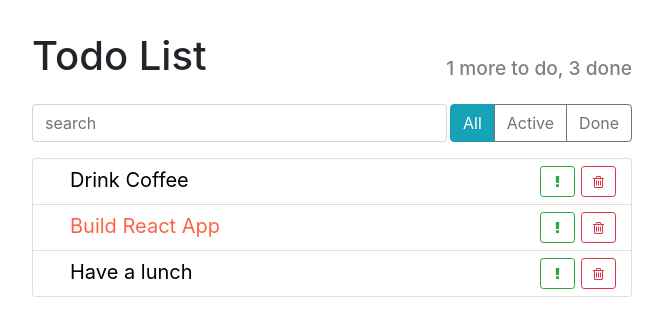
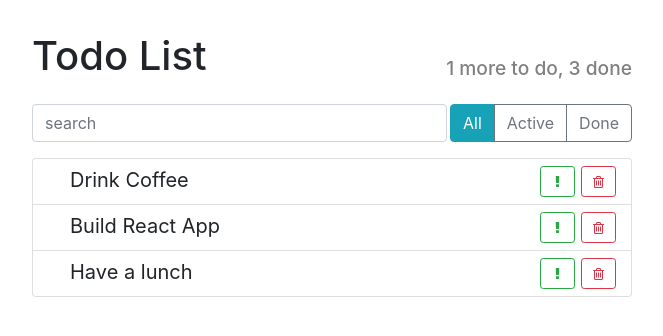
Before and after one commit to EvgenyMinin/React_ToDo, a React (Create React App) app: page / in a window 1280 px wide. Shown: the top 336 px of the page, without its empty margins (308-971 px from the left). Built offline with nearby package versions, Linux system fonts and the light colour scheme.

Commit message:
add: event handling (done, important, delete)

```diff
--- a/src/components/App/App.jsx
+++ b/src/components/App/App.jsx
@@ -7,12 +7,30 @@ import 'bootstrap/dist/css/bootstrap.css';
 import './App.scss';
 
 class App extends Component {
+
+    state = {
+        todoDataArray: [
+            { id: 1, label: 'Drink Coffee', isImportant: false },
+            { id: 2, label: 'Build React App', isImportant: true },
+            { id: 3, label: 'Have a lunch', isImportant: false },
+        ]
+    }
+
+    handleDeleteItem = (id) => {
+        this.setState(({todoDataArray}) => {
+            const index = todoDataArray.findIndex(el => el.id === id);
+            const newArray = [
+                ...todoDataArray.slice(0, index),
+                ...todoDataArray.slice(index + 1)
+            ]
+            return {
+                todoDataArray: newArray
+            };
+        })
+    }
+
     render() {
-        const todoDataArray = [
-            { id: 1, label: 'Drink Coffee', important: false },
-            { id: 2, label: 'Build React App', important: true },
-            { id: 3, label: 'Have a lunch', important: false },
-        ];
+        const {todoDataArray} = this.state;
         return (
             <div className="todo-app">
                 <AppHeader todo={1} done={3} />
@@ -20,7 +38,10 @@ class App extends Component {
                     <SearchPanel />
                     <ItemStatusFilter />
                 </div>
-                <TodoList todoDataArray={todoDataArray} />
+                <TodoList
+                    todoDataArray={todoDataArray}
+                    onDeleted={this.handleDeleteItem}
+                />
             </div>
 
 
--- a/src/components/ItemStatusFilter/ItemStatusFilter.jsx
+++ b/src/components/ItemStatusFilter/ItemStatusFilter.jsx
@@ -1,6 +1,8 @@
-import React from 'react';
+import React, { Component } from 'react';
 
-const ItemStatusFilter = () => {
+class ItemStatusFilter extends Component {
+    state = {  }
+    render() {
         return (
             <div className="btn-group">
                 <button className="btn btn-info">All</button>
@@ -9,5 +11,6 @@ const ItemStatusFilter = () => {
             </div>
         );
     }
+}
 
 export default ItemStatusFilter;
--- a/src/components/TodoList/TodoList.jsx
+++ b/src/components/TodoList/TodoList.jsx
@@ -2,19 +2,18 @@ import React from 'react';
 import TodoListItem from '../TodoListItem';
 import './TodoList.scss';
 
-const TodoList = ({todoDataArray}) => {
-
+const TodoList = ({ todoDataArray, onDeleted }) => {
     const elements = todoDataArray.map(item => {
         return (
             <li key={item.id} className="list-group-item todo-list-item">
                 <TodoListItem
                     label={item.label}
                     important={item.important}
+                    onDeleted = {() => onDeleted(item.id)}
                 />
             </li>
         )
     });
-
     return (
         <ul className="list-group todo-list">
             {elements}
--- a/src/components/TodoListItem/TodoListItem.jsx
+++ b/src/components/TodoListItem/TodoListItem.jsx
@@ -1,29 +1,56 @@
-import React from 'react';
+import React, { Component } from 'react';
 import './TodoListItem.scss';
 
-const TodoListItem = ({label, important=false}) => {
-
-    const style = {
-        color: important ? 'tomato' : 'black',
-        fontWaight: important ? 'bold' : 'normal'
+class TodoListItem extends Component {
+    state = {
+        isDone: false
     }
 
+    handleLabelClick = () => {
+        this.setState(({isDone}) => {
+            return {
+                isDone: !isDone
+            }
+        });
+    }
+
+    handleImportant = () => {
+        this.setState(state => {
+            return {
+                isImportant: !state.isImportant
+            }
+        });
+    }
+
+    render() {
+        const { label, onDeleted } = this.props;
+        const { isDone, isImportant } = this.state;
+        let className = "todo-listItem"
+        if (isDone) className += ' done';
+        if (isImportant) className += ' important';
         return (
-        <div className="todo-listItem">
+            <div className={className}>
                 <span
                     className="todo-listItem__label"
-                style={style}
+                    onClick={this.handleLabelClick}
                 >
                     {label}
                 </span>
-            <button className="btn btn-outline-danger btn-sm float-right">
+                <button
+                    className="btn btn-outline-danger btn-sm float-right"
+                    onClick={onDeleted}
+                >
                     <i className="fa fa-trash-o" />
                 </button>
-            <button className="btn btn-outline-success btn-sm float-right">
+                <button
+                    className="btn btn-outline-success btn-sm float-right"
+                    onClick={this.handleImportant}
+                >
                     <i className="fa fa-exclamation" />
                 </button>
             </div>
         );
     }
+}
 
 export default TodoListItem;
--- a/src/components/TodoListItem/TodoListItem.scss
+++ b/src/components/TodoListItem/TodoListItem.scss
@@ -11,3 +11,12 @@
         margin: 3px;
     }
 }
+
+.done {
+    text-decoration: line-through;
+}
+
+.important {
+    font-weight: bold;
+    color: steelblue;
+}
```
Lines whose indentation alone changed are shown as unchanged.
